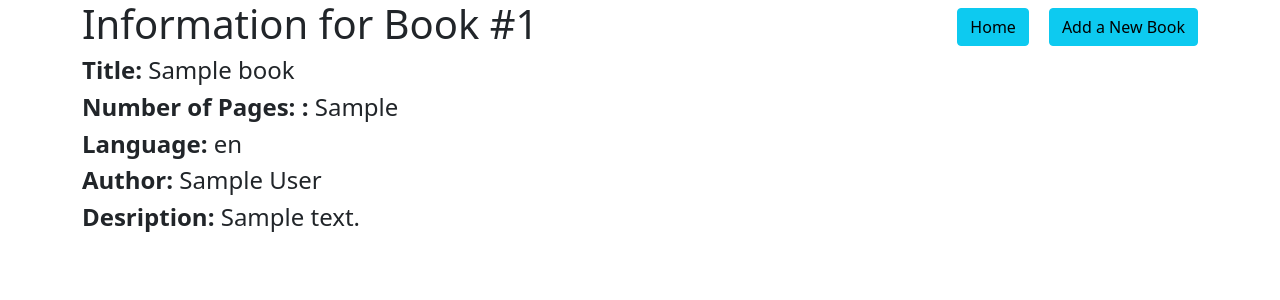
After one commit to amlodzianowska/5_books_authors_demo, a Flask app: page /books/1 in a window 1280 px wide. The commit adds this page. Shown: the top 300 px of the page. Run offline with Flask 2, Linux system fonts and the light colour scheme; tables that the repository leaves empty or names only in its code hold one stand-in row (values such as "Sample post").

Commit message:
updated with show one book functionality

```diff
--- a/flask_app/controllers/books.py
+++ b/flask_app/controllers/books.py
@@ -36,3 +36,15 @@ def create_book():
 
     Book.create_book(data)
     return redirect("/books")
+
+# ========================================
+# Show One Book Route
+# ========================================
+
+@app.route("/books/<int:book_id>")
+def show_book(book_id):
+    data = {
+        "book_id" : book_id
+    }
+    book = Book.get_one_book(data)
+    return render_template("show_book.html", book = book)
--- a/flask_app/models/book.py
+++ b/flask_app/models/book.py
@@ -37,3 +37,18 @@ class Book:
             book.author = author.Author(author_data)
             books.append(book)
         return books
+
+    @classmethod
+    def get_one_book(cls, data):
+        query = "SELECT * FROM books LEFT JOIN authors ON author_id = authors.id WHERE books.id = %(book_id)s;"
+        results = connectToMySQL('authors_books').query_db( query, data )
+        book = cls(results[0])
+        author_data = {
+                "id" : results[0]['authors.id'],
+                "first_name" : results[0]['first_name'],
+                "last_name" : results[0]['last_name'],
+                "created_at" : results[0]['authors.created_at'],
+                "updated_at" : results[0]['authors.updated_at'],
+            }
+        book.author = author.Author(author_data)
+        return book
--- a/flask_app/templates/new_book.html
+++ b/flask_app/templates/new_book.html
@@ -39,8 +39,6 @@
                 <textarea name="description" class="form-control"></textarea>
             </div>
             <input type="submit" value="Create New Book" class = "btn btn-primary">
-
-
         </form>
     </div>
 </body>
--- /dev/null
+++ b/flask_app/templates/show_book.html
@@ -0,0 +1,41 @@
+<!DOCTYPE html>
+<html lang="en">
+
+<head>
+    <meta charset="UTF-8">
+    <meta http-equiv="X-UA-Compatible" content="IE=edge">
+    <meta name="viewport" content="width=device-width, initial-scale=1.0">
+    <title>Book</title>
+    <link href="https://cdn.jsdelivr.net/npm/bootstrap@5.1.2/dist/css/bootstrap.min.css" rel="stylesheet"
+        integrity="sha384-uWxY/CJNBR+1zjPWmfnSnVxwRheevXITnMqoEIeG1LJrdI0GlVs/9cVSyPYXdcSF" crossorigin="anonymous">
+    <link rel="stylesheet" type="text/css" href="{{ url_for('static', filename='style.css') }}">
+</head>
+
+<style>
+    a {
+        margin-left: 20px;
+    }
+    .bold {
+        font-weight: bold;
+    }
+    .light {
+        font-weight: normal;
+    }
+</style>
+
+<body>
+    <div class="container">
+        <a class="btn btn-info float-end mt-2" href="/books/new">Add a New Book</a>
+        <a class="btn btn-info float-end mt-2" href="/books">Home</a>
+        <h1>Information for Book #{{ book.id }}</h1>
+        <h4 class="light"><span class= "bold">Title: </span>{{ book.title }}</h4>
+        <h4 class="light"><span class= "bold">Number of Pages: : </span>{{ book.pages }}</h4>
+        <h4 class="light"><span class= "bold">Language: </span>{{ book.lang }}</h4>
+        <h4 class="light"><span class= "bold">Author: </span>{{ book.author.first_name }} {{ book.author.last_name }}</h4>
+        <h4 class="light"><span class= "bold">Desription: </span>{{ book.description }}</h4>
+
+    </div>
+
+</body>
+
+</html>
```
Also changed, not shown: flask_app/templates/index.html (+3 -4 lines).
